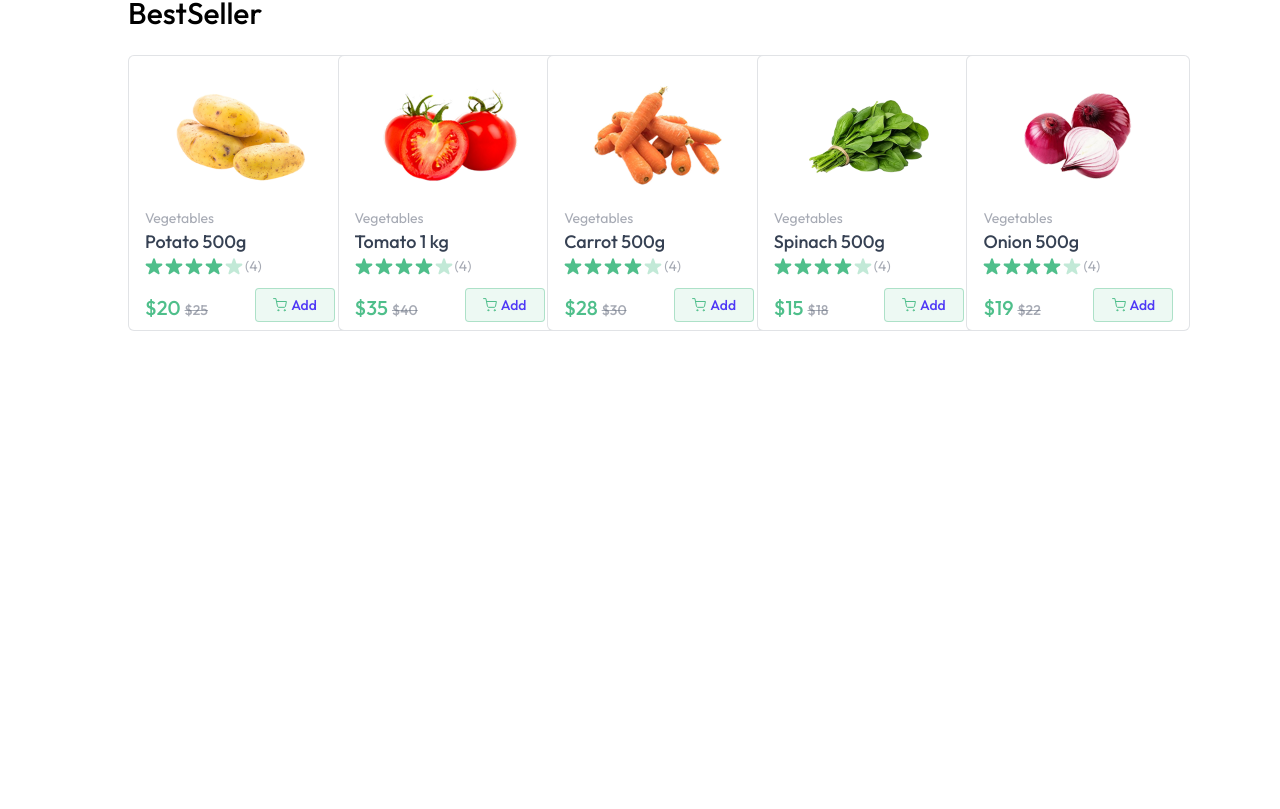
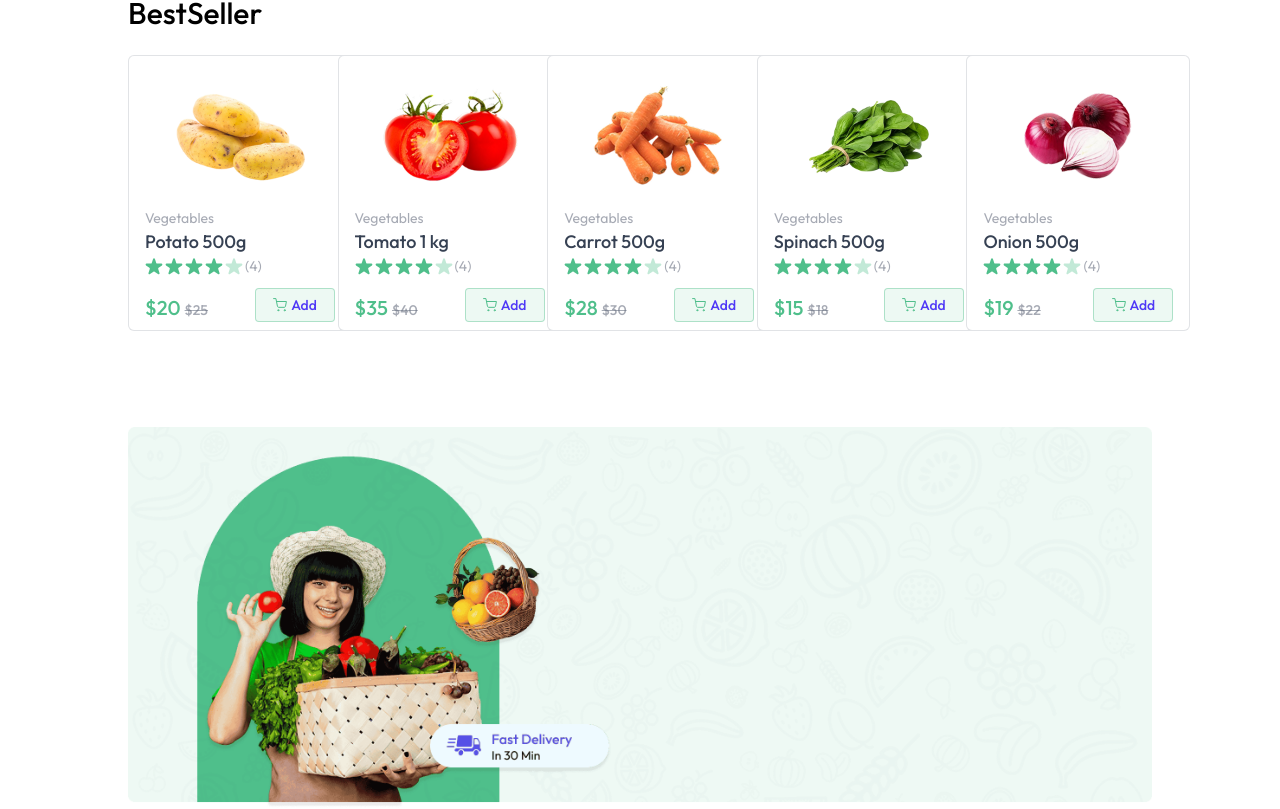
Before and after one commit to Zohirul-Islam/grocery-shope-with-reactjs-and-nodejs, a React app in the folder frontend/: page / in a window 1280 px wide. Shown: the part 873-1682 px from the top of the page. Before the commit the page ends 1204 px from the top, so only its background shows below. Built offline with nearby package versions, Linux system fonts and the light colour scheme; the HTML template or start-up script is replaced by a standard one.

Commit message:
bottom banner

```diff
--- /dev/null
+++ b/frontend/src/components/BottomBanner.jsx
@@ -0,0 +1,13 @@
+import React from 'react'
+import { assets } from '../assets/assets'
+
+const BottomBanner = () => {
+  return (
+      <div className='mt-24 relative'>
+          <img className='w-full hidden md:block' src={assets.bottom_banner_image} alt="bottom-banner" />
+          <img className='w-full  md:hidden' src={assets.bottom_banner_image_sm} alt="bottom-banner" />
+    </div>
+  )
+}
+
+export default BottomBanner
--- a/frontend/src/pages/Home.jsx
+++ b/frontend/src/pages/Home.jsx
@@ -2,13 +2,15 @@
 import Mainbanner from '../components/Mainbanner'
 import Categories from '../components/Categories'
 import BestSeller from '../components/BestSeller'
+import BottomBanner from '../components/BottomBanner'
 
 const Home = () => {
   return (
       <div className='mt-10'>
       <Mainbanner />
       <Categories />
-      <BestSeller/>
+      <BestSeller />
+      <BottomBanner/>
     </div>
   )
 }
```
